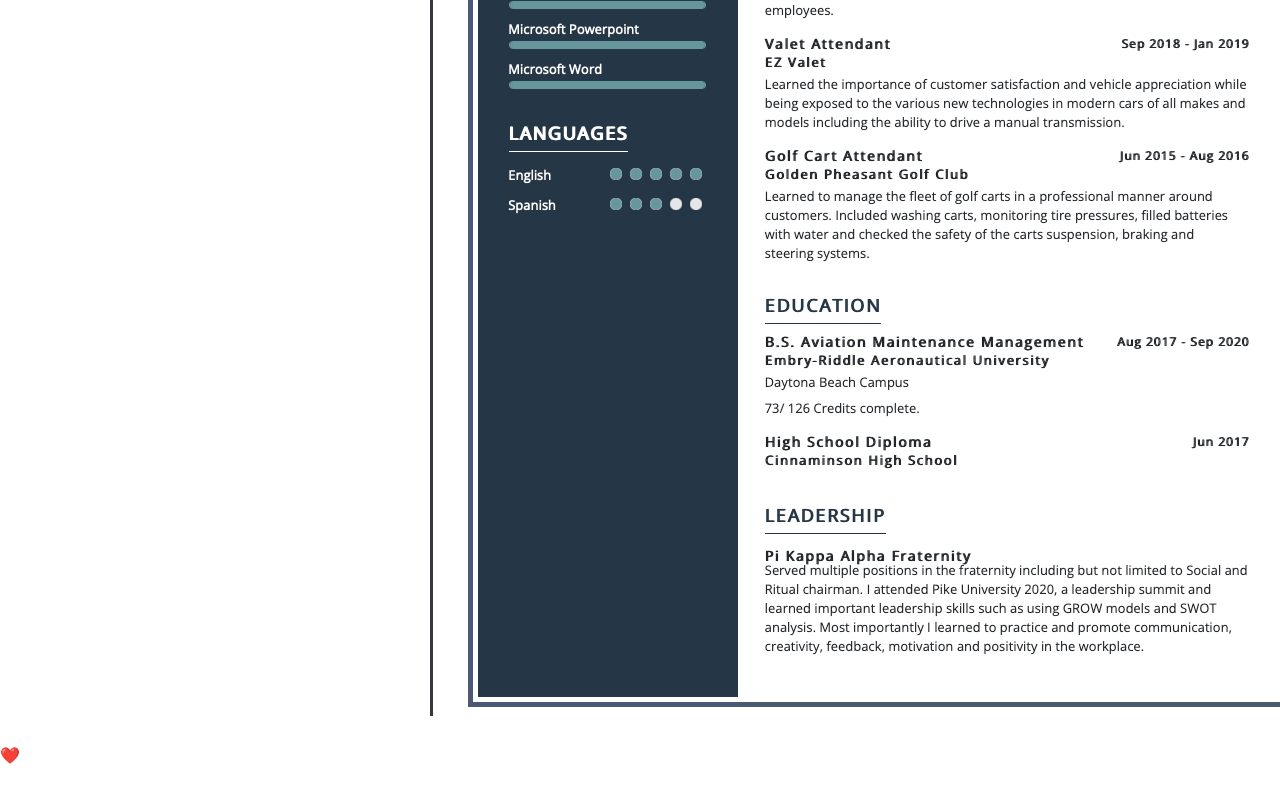
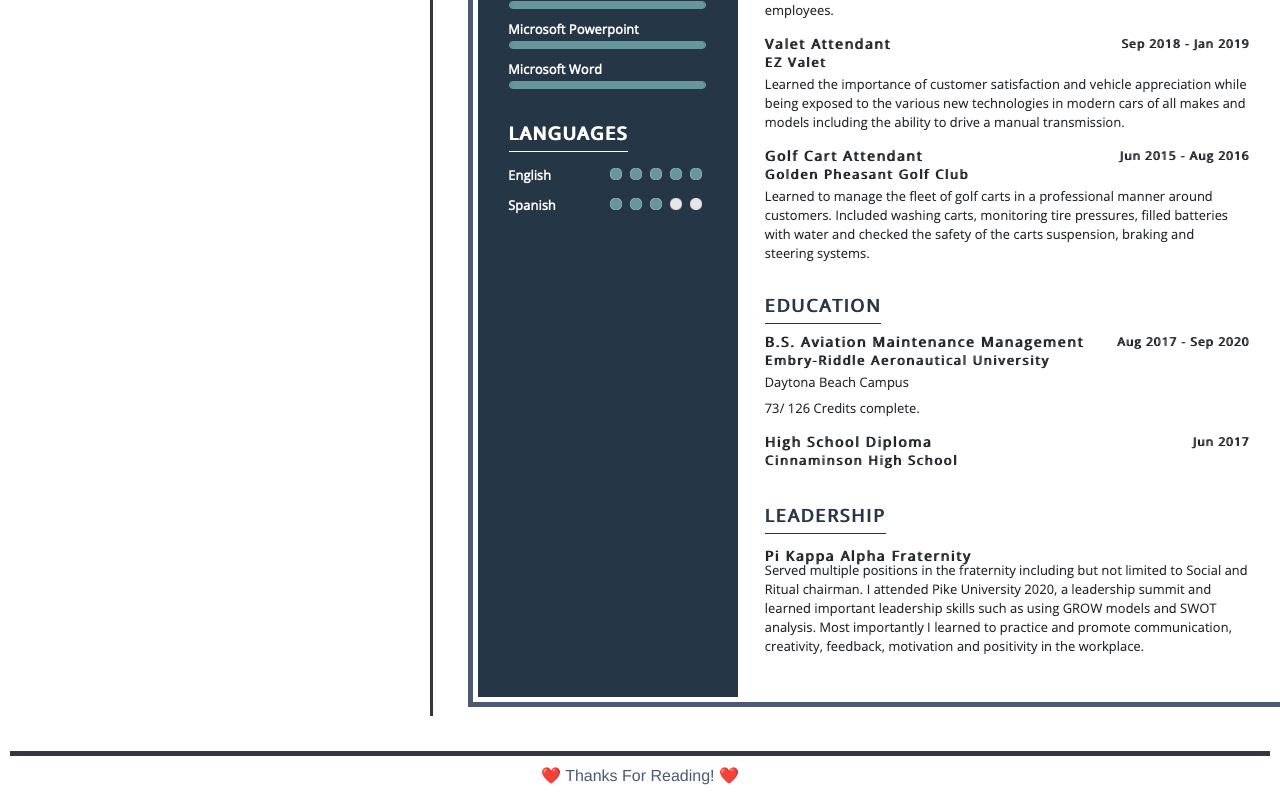
Before and after one commit to Thomasemanuel/te-challenge2-porfolio, a plain HTML site: page index.html in a window 1280 px wide. Shown: the part 2618-3418 px from the top of the page. Before the commit the page ends 3383 px from the top, so only its background shows below. Drawn offline with Linux system fonts and the light colour scheme.

Commit message:
footer finished

```diff
--- a/assets/css/style.css
+++ b/assets/css/style.css
@@ -179,3 +179,10 @@ section{
    padding: 5px;
    margin: 5px 5px;
  }
+ footer{
+   justify-content: space-between;
+   text-align: center;
+   margin: 5px 10px;
+   border-top: 5px solid var(--secondary-color);
+   padding: 10px;
+ }
--- a/index.html
+++ b/index.html
@@ -137,7 +137,7 @@
     </div>
 </section>
 <footer>
-    ❤️
+    <p>❤️ Thanks For Reading! ❤️</p>
 </footer>
 
 
```
